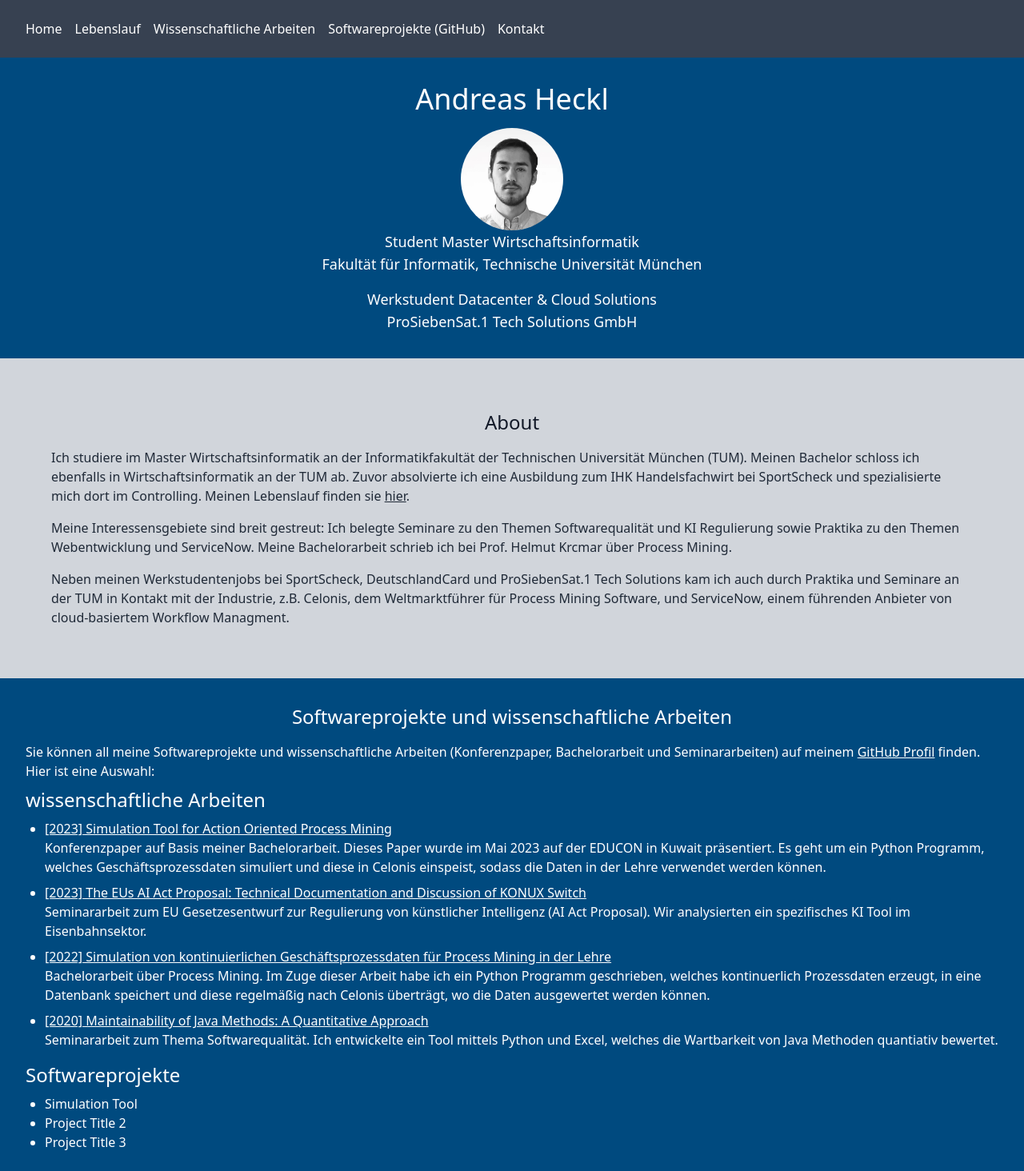
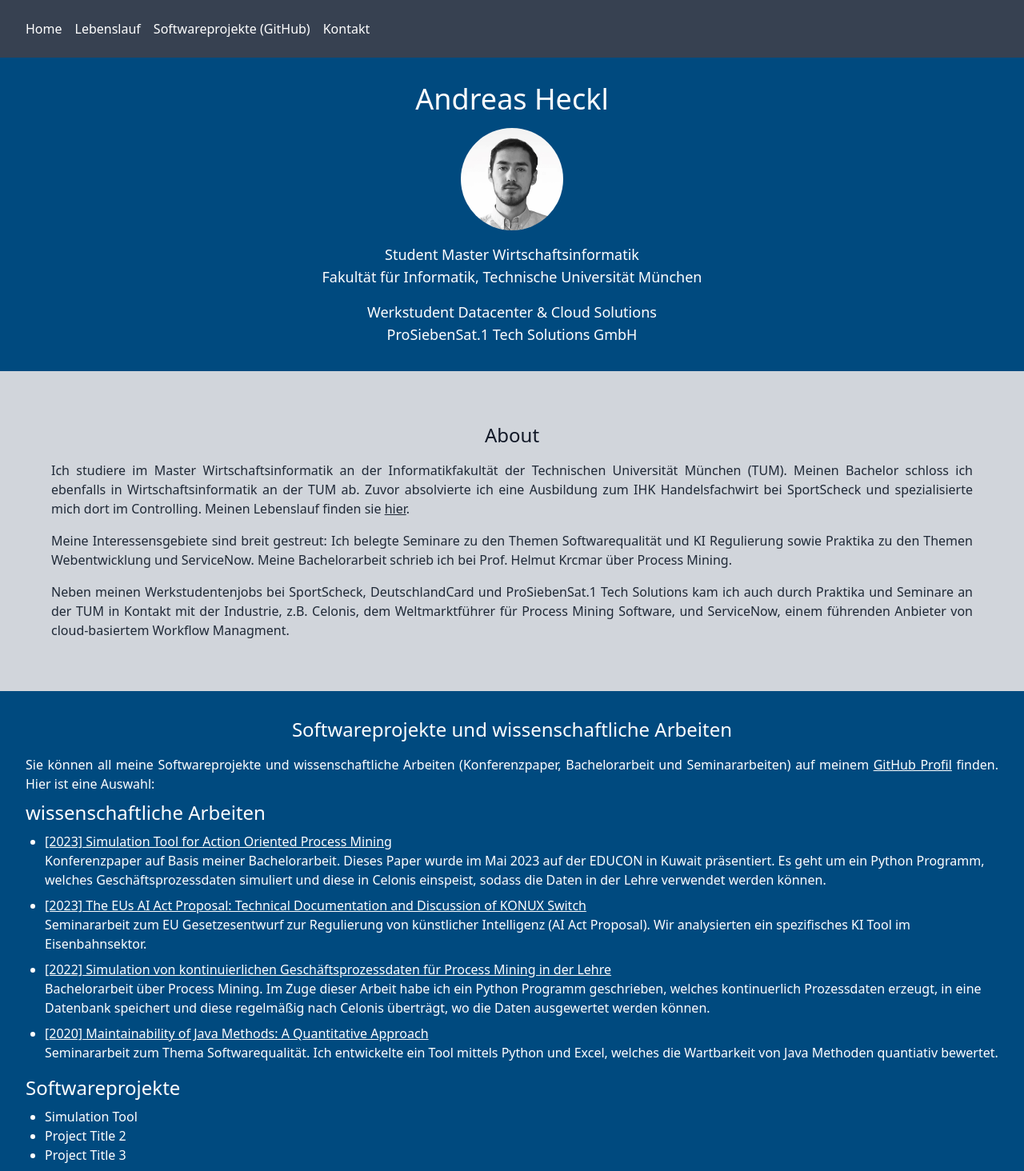
Before and after one commit to aheckl/homepage, a Next.js app: page / in a window 1280 px wide. Shown: the top 1464 px of the page at 80% size. Built offline with nearby package versions, Linux system fonts and the light colour scheme.

Commit message:
adjusted text alignment

```diff
--- a/pages/index.js
+++ b/pages/index.js
@@ -14,9 +14,6 @@ const Home = () => {
           </a>
           <a href="cv.pdf" target="_blank" className="text-white hover:text-gray-300">
             Lebenslauf
-          </a>
-          <a href="#" className="text-white hover:text-gray-300">
-            Wissenschaftliche Arbeiten
           </a>
           <a
             href="https://www.github.com/aheckl?tab=repositories"
@@ -42,7 +39,7 @@ const Home = () => {
               className="rounded-full h-32 w-32 border-1"
             />
           </div>
-          <p className="text-lg text-white">Student Master Wirtschaftsinformatik</p>
+          <p className="text-lg text-white mt-4">Student Master Wirtschaftsinformatik</p>
           <p className="text-lg text-white">Fakultät für Informatik, Technische Universität München</p>
           <p className="text-lg text-white mt-4">Werkstudent Datacenter & Cloud Solutions</p>
           <p className="text-lg text-white">ProSiebenSat.1 Tech Solutions GmbH</p>
@@ -53,7 +50,7 @@ const Home = () => {
       <div className="bg-gray-300 p-8 relative z-0">
         <div className="container p-8">
           <h2 className="text-2xl font-normal text-center text-gray-900 mb-4">About</h2>
-          <p className="text-gray-800">
+          <p className="text-justify text-gray-800">
             Ich studiere im Master Wirtschaftsinformatik an der Informatikfakultät der Technischen Universität München
             (TUM). Meinen Bachelor schloss ich ebenfalls in Wirtschaftsinformatik an der TUM ab. Zuvor absolvierte ich
             eine Ausbildung zum IHK Handelsfachwirt bei SportScheck und spezialisierte mich dort im Controlling. Meinen
@@ -63,13 +60,13 @@ const Home = () => {
             </a>
             .
           </p>
-          <p className="text-gray-800 mt-4">
+          <p className="text-justify text-gray-800 mt-4">
             Meine Interessensgebiete sind breit gestreut: Ich belegte Seminare zu den Themen Softwarequalität und KI
             Regulierung sowie Praktika zu den Themen Webentwicklung und ServiceNow. Meine Bachelorarbeit schrieb ich bei
             Prof. Helmut Krcmar über Process Mining.
           </p>
 
-          <p className="text-gray-800 mt-4">
+          <p className="text-justify text-gray-800 mt-4">
             Neben meinen Werkstudentenjobs bei SportScheck, DeutschlandCard und ProSiebenSat.1 Tech Solutions kam ich
             auch durch Praktika und Seminare an der TUM in Kontakt mit der Industrie, z.B. Celonis, dem Weltmarktführer
             für Process Mining Software, und ServiceNow, einem führenden Anbieter von cloud-basiertem Workflow
@@ -84,7 +81,7 @@ const Home = () => {
           <h2 className="text-2xl font-normal text-center text-white mb-4">
             Softwareprojekte und wissenschaftliche Arbeiten
           </h2>
-          <p>
+          <p className="text-justify">
             Sie können all meine Softwareprojekte und wissenschaftliche Arbeiten (Konferenzpaper, Bachelorarbeit und
             Seminararbeiten) auf meinem{" "}
             <a
```
